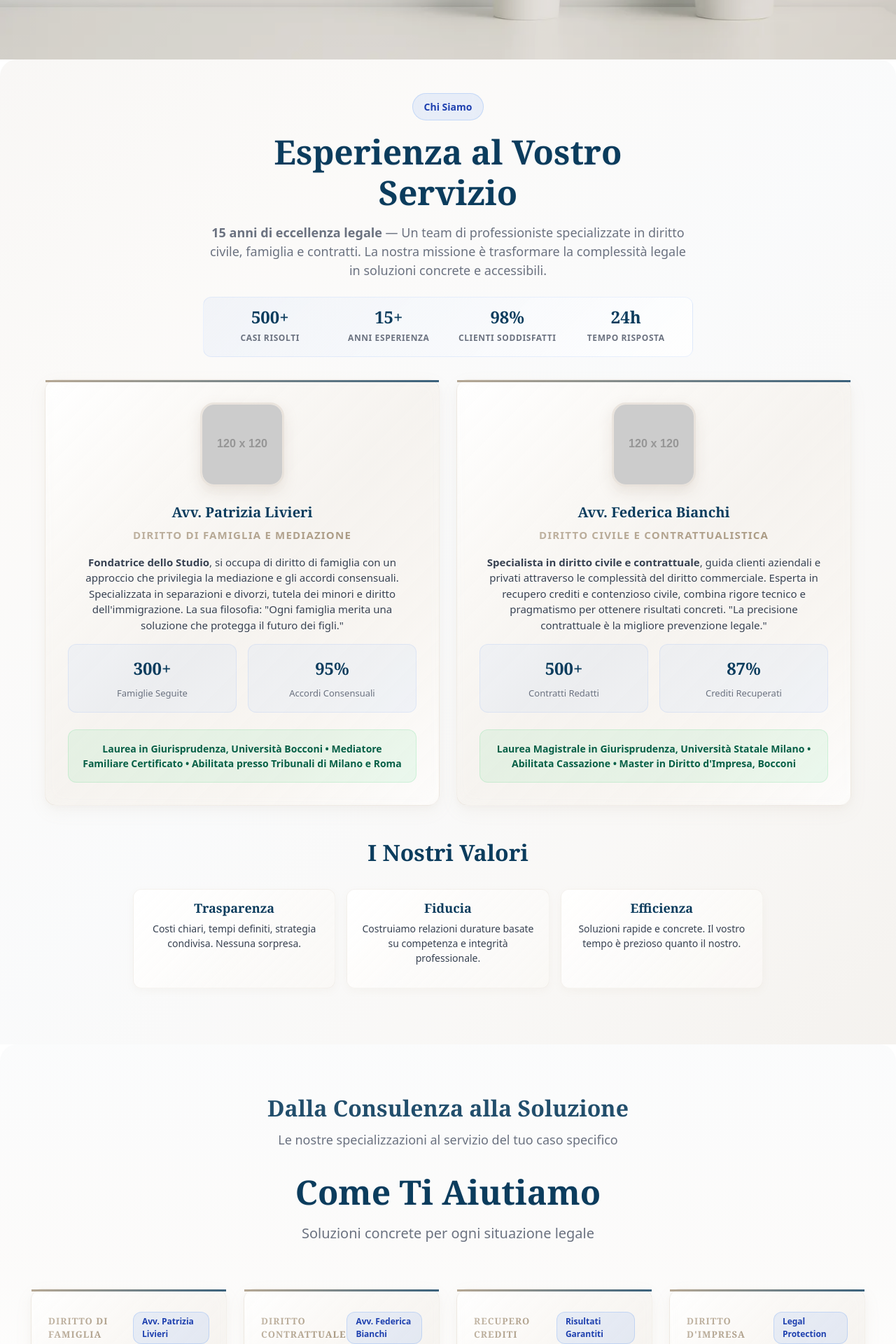
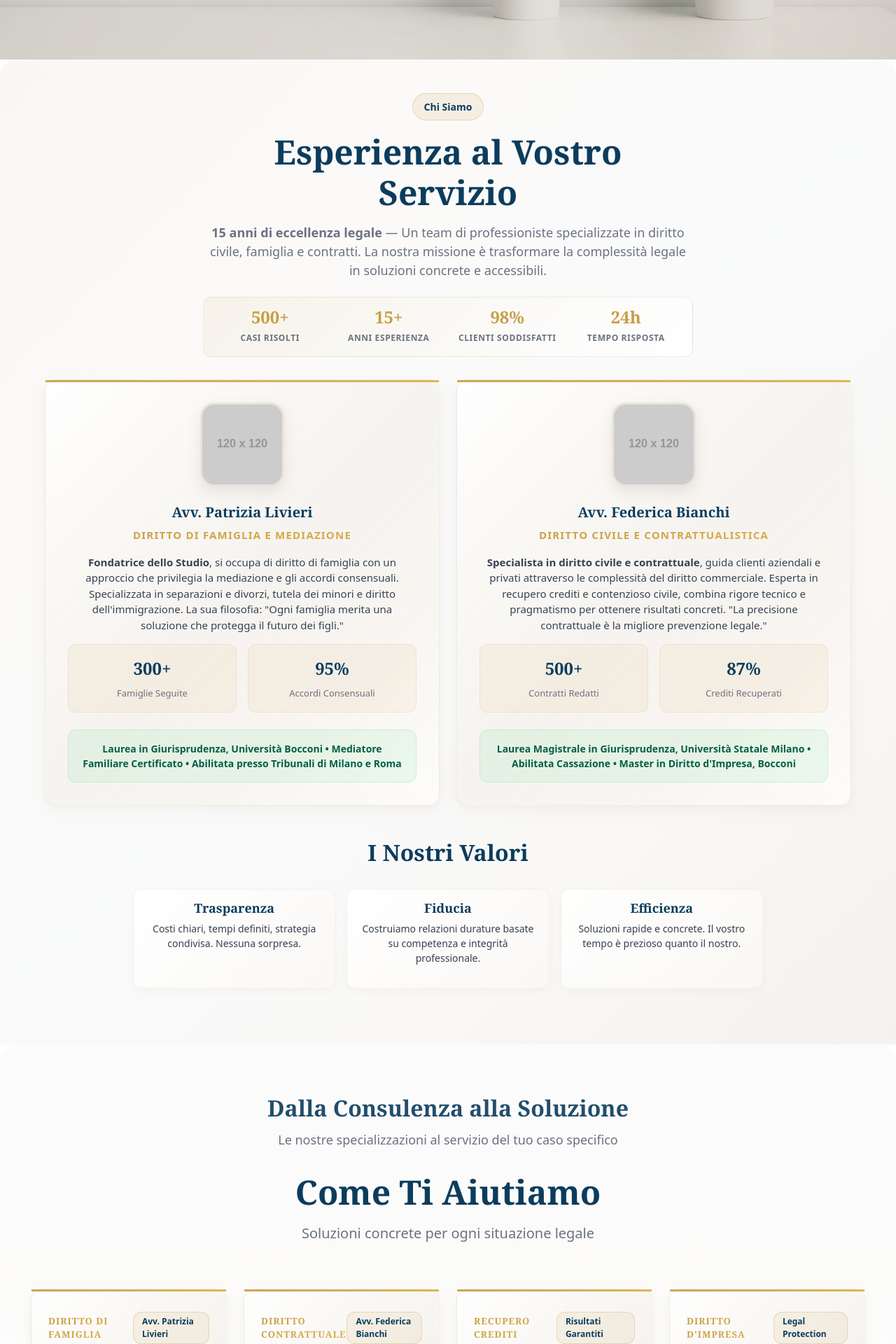
Before and after one commit to Fabio-Bianco/studio-legale, a React (Vite) app: page / in a window 1280 px wide. Shown: the part 660-2580 px from the top of the page at 70% size. Built offline with nearby package versions, Linux system fonts and the light colour scheme.

Commit message:
refactor(styles): aggiornare colori e stili per migliorare la gerarchia visiva e la coerenza del design

```diff
--- a/src/styles/Main.css
+++ b/src/styles/Main.css
@@ -108,14 +108,15 @@
   align-items: center;
   justify-content: center;
   padding: 1rem 2rem;
-  background: linear-gradient(135deg, var(--color-primary) 0%, #0f4c75 100%);
-  color: white;
+  background: linear-gradient(135deg, var(--color-accent) 0%, var(--color-accent-hover) 100%);
+  color: var(--color-primary); /* Navy text on gold background for maximum conversion */
   font-weight: 600;
   font-size: 1.125rem;
   border-radius: 12px;
   text-decoration: none;
   transition: all 0.3s ease;
-  box-shadow: 0 6px 20px rgba(11, 60, 93, 0.3);
+  box-shadow: 0 6px 20px rgba(199, 158, 70, 0.35);
+  border: 1px solid rgba(255, 255, 255, 0.2);
 }
 
 /* CTA button hover removed for consistency */
@@ -155,9 +156,9 @@
   left: 0;
   right: 0;
   height: 3px;
-  /* Professional accent bar matching Hero/Team palette */
-  background: linear-gradient(90deg, #a4937b, #0B3C5D);
-  opacity: 0.8;
+  /* Strategic gold accent bar for visual hierarchy */
+  background: linear-gradient(90deg, var(--color-accent) 0%, var(--color-accent-hover) 100%);
+  opacity: 0.9;
 }
 
 /* Hover effects removed for performance and consistency with Hero */
@@ -173,10 +174,10 @@
   font-family: var(--font-display);
   font-weight: 600;
   font-size: 0.8125rem;
-  color: #a4937b;
+  color: var(--color-accent); /* Strategic gold accent */
   text-transform: uppercase;
   letter-spacing: 0.08em;
-  background: linear-gradient(135deg, #c4b8a8, #a4937b);
+  background: linear-gradient(135deg, var(--color-accent) 0%, var(--color-accent-hover) 100%);
   -webkit-background-clip: text;
   -webkit-text-fill-color: transparent;
   background-clip: text;
@@ -185,13 +186,13 @@
 /* Icon styles removed - replaced with professional category labels */
 
 .activity-badge {
-  background: rgba(59, 130, 246, 0.1);
-  color: #1e40af;
+  background: rgba(199, 158, 70, 0.1); /* Gold accent background */
+  color: #0B3C5D; /* Navy text for excellent contrast */
   padding: 0.25rem 0.75rem;
   border-radius: 12px;
   font-size: 0.75rem;
   font-weight: 600;
-  border: 1px solid rgba(59, 130, 246, 0.2);
+  border: 1px solid rgba(199, 158, 70, 0.3); /* Gold border */
 }
 
 .activity-title {
--- a/src/styles/Team.css
+++ b/src/styles/Team.css
@@ -39,14 +39,14 @@
   display: inline-flex;
   align-items: center;
   gap: 0.5rem;
-  /* Matching Hero badge exactly */
-  background: rgba(59, 130, 246, 0.1);
-  color: #1e40af;
+  /* Gold accent badge for premium positioning */
+  background: rgba(199, 158, 70, 0.12);
+  color: var(--color-primary); /* Navy text for excellent contrast */
   padding: 0.5rem 1rem;
   border-radius: 20px;
   font-size: 0.875rem;
   font-weight: 600;
-  border: 1px solid rgba(59, 130, 246, 0.2);
+  border: 1px solid rgba(199, 158, 70, 0.3);
   backdrop-filter: blur(10px);
   margin-bottom: var(--space-3);
 }
@@ -61,11 +61,11 @@
   margin-top: var(--space-4);
   padding: var(--space-3);
   background: linear-gradient(135deg,
-    rgba(59, 130, 246, 0.05) 0%,
-    rgba(255, 255, 255, 0.8) 100%
+    rgba(199, 158, 70, 0.08) 0%,
+    rgba(255, 255, 255, 0.9) 100%
   );
   border-radius: 12px;
-  border: 1px solid rgba(59, 130, 246, 0.1);
+  border: 1px solid rgba(199, 158, 70, 0.2);
 }
 
 .inline-stat {
@@ -77,7 +77,7 @@
   font-family: var(--font-display);
   font-weight: 800;
   font-size: 1.5rem;
-  color: #0B3C5D;
+  color: var(--color-accent); /* Strategic gold for important metrics */
   line-height: 1;
   margin-bottom: 0.25rem;
 }
@@ -145,9 +145,9 @@
   left: 0;
   right: 0;
   height: 3px;
-  /* Professional accent bar matching Hero palette */
-  background: linear-gradient(90deg, #a4937b, #0B3C5D);
-  opacity: 0.8;
+  /* Strategic gold accent for premium team positioning */
+  background: linear-gradient(90deg, var(--color-accent) 0%, var(--color-accent-hover) 100%);
+  opacity: 0.9;
 }
 
 /* Hover effects removed for performance and professional consistency */
@@ -191,11 +191,11 @@
 .team-card-role {
   font-weight: 600;
   font-size: 0.9375rem;
-  color: #a4937b;
+  color: var(--color-accent);
   text-transform: uppercase;
   letter-spacing: 0.08em;
   margin-bottom: var(--space-3);
-  background: linear-gradient(135deg, #c4b8a8, #a4937b);
+  background: linear-gradient(135deg, var(--color-accent) 0%, var(--color-accent-hover) 100%);
   -webkit-background-clip: text;
   -webkit-text-fill-color: transparent;
   background-clip: text;
@@ -222,9 +222,9 @@
 .achievement-item {
   text-align: center;
   padding: var(--space-3);
-  background: rgba(59, 130, 246, 0.05);
+  background: rgba(199, 158, 70, 0.08); /* Subtle gold accent */
   border-radius: 12px;
-  border: 1px solid rgba(59, 130, 246, 0.1);
+  border: 1px solid rgba(199, 158, 70, 0.15);
 }
 
 .achievement-number {
```
